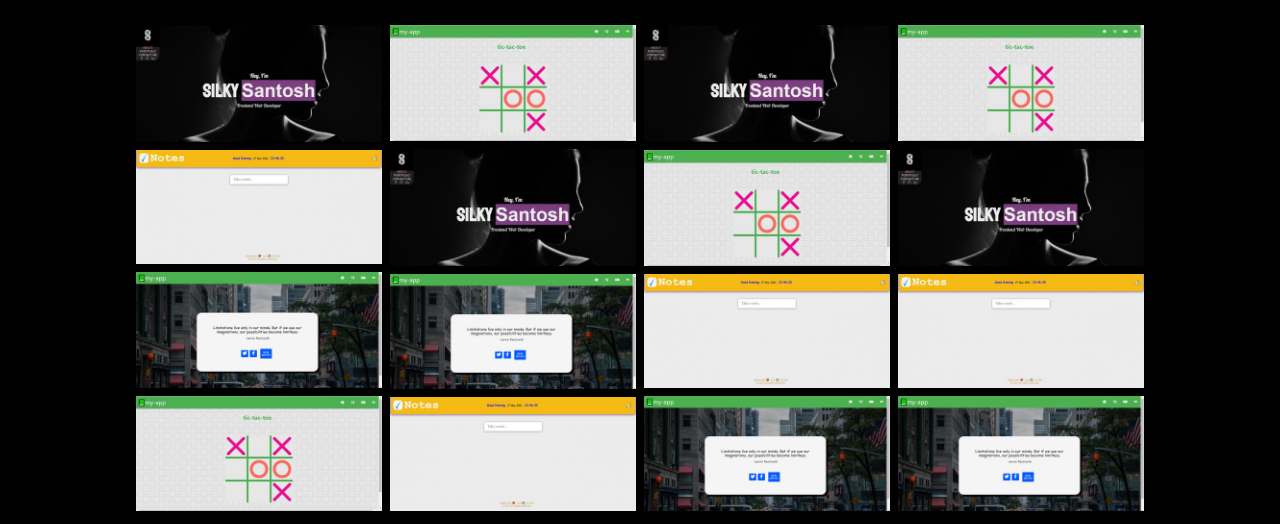
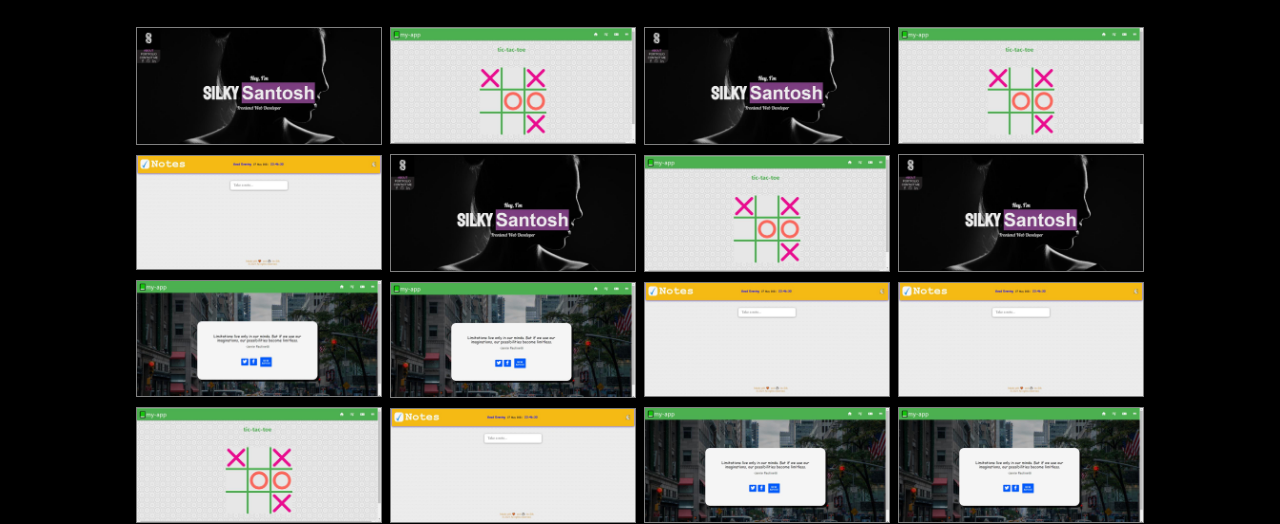
Before and after one commit to silky09/my_portfolio, a plain HTML site: page portfolio.html in a window 1280 px wide. Shown: the part 311-835 px from the top of the page. Drawn offline with Linux system fonts and the light colour scheme.

Commit message:
update and deployed

```diff
--- a/styles.css
+++ b/styles.css
@@ -162,10 +162,11 @@
   transform: scale(0.95);
 }
 .column img {
-  margin-top: 8px;
+  margin-top: 10px;
   vertical-align: middle;
   width: 100%;
   transition: transform 500ms;
+  border: 1px gray solid;
 }
 .column .title {
   width: 100%;
```
